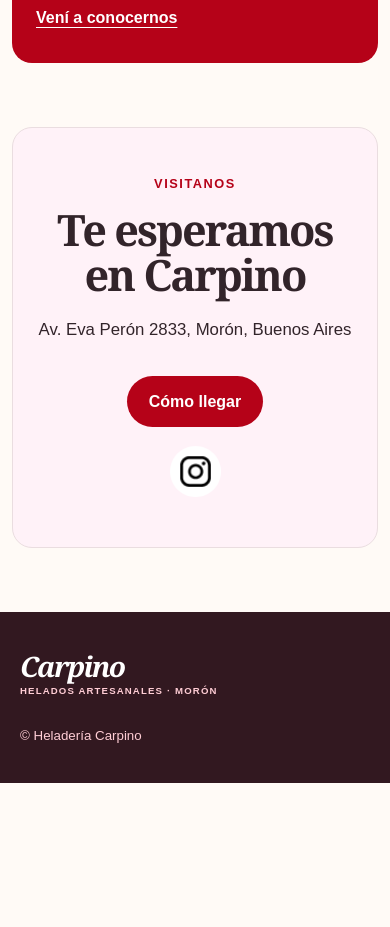
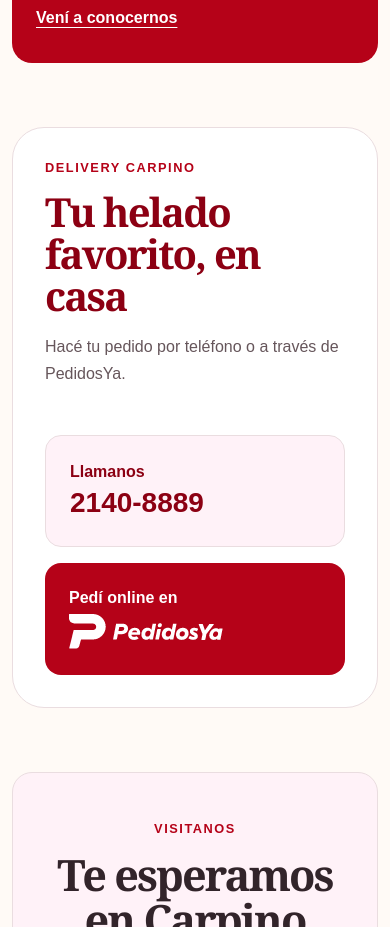
Before and after one commit to Berna2k/carpino-redesign, a website built with Vite: page index.html in a window 390 px wide. Shown: the part 4480-5407 px from the top of the page. Before the commit the page ends 5263 px from the top, so only its background shows below. Built offline with nearby package versions, Linux system fonts and the light colour scheme.

Commit message:
feat: añadida seccion de delivery

```diff
--- a/index.html
+++ b/index.html
@@ -25,6 +25,7 @@
       <nav class="navegacion" id="navegacion-principal" aria-label="Navegación principal">
         <a href="#sabores">Sabores</a>
         <a href="#nosotros">Nosotros</a>
+        <a href="#delivery">Delivery</a>
         <a href="#contacto">Ubicación</a>
       </nav>
 
@@ -94,6 +95,32 @@
       </div>
     </section>
 
+    <section class="delivery" id="delivery" aria-labelledby="titulo-delivery">
+      <div class="delivery__contenido">
+        <p class="sobretitulo">Delivery Carpino</p>
+        <h2 id="titulo-delivery">Tu helado favorito, en casa</h2>
+        <p>Hacé tu pedido por teléfono o a través de PedidosYa.</p>
+      </div>
+
+      <div class="delivery__opciones">
+        <a class="delivery__telefono" href="tel:+541121408889">
+          <span>Llamanos</span>
+          <strong>2140-8889</strong>
+        </a>
+
+        <a
+          class="delivery__pedidosya"
+          href="https://www.pedidosya.com.ar/restaurantes/moron/helados-carpino-menu"
+          target="_blank"
+          rel="noopener noreferrer"
+          aria-label="Pedir Helados Carpino en PedidosYa"
+        >
+          <span>Pedí online en</span>
+          <img src="/images/logo-pedidosya.png" alt="" width="154" height="35" />
+        </a>
+      </div>
+    </section>
+
     <section class="contacto" id="contacto" aria-labelledby="titulo-contacto">
       <p class="sobretitulo">Visitanos</p>
       <h2 id="titulo-contacto">Te esperamos en Carpino</h2>
--- a/src/style.scss
+++ b/src/style.scss
@@ -487,6 +487,83 @@ main {
   text-underline-offset: 0.25em;
 }
 
+// Opciones para pedir delivery.
+.delivery {
+  display: grid;
+  grid-template-columns: minmax(0, 1fr) minmax(0, 0.9fr);
+  align-items: center;
+  gap: clamp(2rem, 5vw, 5rem);
+  margin-top: clamp(4rem, 8vw, 7rem);
+  padding: clamp(2rem, 5vw, 4rem);
+  background: white;
+  border: 1px solid $borde;
+  border-radius: 2rem;
+
+  h2 {
+    max-width: 13ch;
+    margin: 0 0 1rem;
+    color: $rojo-oscuro;
+    font-family: Georgia, "Times New Roman", serif;
+    font-size: clamp(2.5rem, 4.5vw, 4.5rem);
+    line-height: 1.05;
+    letter-spacing: -0.045em;
+  }
+
+  &__contenido > p:not(.sobretitulo) {
+    max-width: 38ch;
+    color: $gris;
+    line-height: 1.7;
+  }
+
+  &__opciones {
+    display: grid;
+    gap: 1rem;
+  }
+
+  &__telefono,
+  &__pedidosya {
+    display: flex;
+    flex-direction: column;
+    align-items: flex-start;
+    justify-content: center;
+    gap: 0.4rem;
+    min-height: 7rem;
+    padding: 1.25rem 1.5rem;
+    border-radius: 1rem;
+    font-weight: 700;
+    text-decoration: none;
+    transition: transform 200ms ease;
+
+    &:hover {
+      transform: translateY(-2px);
+    }
+  }
+
+  &__telefono {
+    color: $rojo-oscuro;
+    background: $rosa-claro;
+    border: 1px solid $borde;
+
+    strong {
+      font-size: clamp(1.75rem, 3vw, 2.25rem);
+    }
+  }
+
+  &__pedidosya {
+    color: white;
+    background: $rojo;
+
+    img {
+      width: 9.625rem;
+      height: auto;
+    }
+
+    &:hover {
+      background: $rojo-oscuro;
+    }
+  }
+}
+
 // Ubicación y acciones de contacto.
 .contacto {
   margin-block: clamp(4rem, 9vw, 8rem);
@@ -602,6 +679,11 @@ main {
     grid-template-columns: 1fr;
   }
 
+  .delivery {
+    grid-template-columns: 1fr;
+  }
+
+
   .sabores {
     &__encabezado {
       align-items: flex-start;
```
